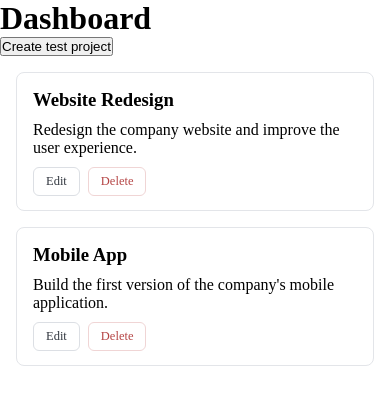
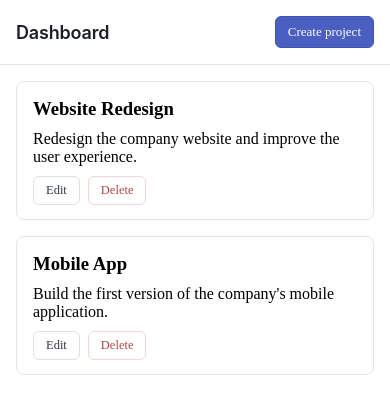
Before and after one commit to adeeltahirdev/MiniProjectManager, a React (Vite) app: page /dashboard in a window 390 px wide. Shown: the top 414 px of the page. Built offline with nearby package versions, Linux system fonts and the light colour scheme.

Commit message:
Implemented edit and delete functionality

```diff
--- /dev/null
+++ b/src/components/EditProject.jsx
@@ -0,0 +1,63 @@
+import { useProjects } from "../context/ProjectContext";
+import { useState } from "react";
+
+function Editproject({project, onClose}) {
+
+    const {updateProject} = useProjects()
+    const [name, setName] = useState(project.name)
+    const [description, setDescription] = useState(project.description)
+    const [error, setError] = useState('')
+
+    function handleSubmit(e) {
+        e.preventDefault()
+
+        setError('')
+
+        if (name.trim() === '') {
+            setError('Project name is required')
+            return
+        }
+
+        updateProject(project.id, name, description)
+
+        onClose?.()
+    }
+
+    return(
+        <div className="container" onClick={onClose}>
+            <form className="login-form" onSubmit={handleSubmit} onClick={(e) => e.stopPropagation()}>
+                <h2>Edit Project</h2>
+
+                <div className="form-group">
+                    <label htmlFor="name">Project Name</label>
+                    <input
+                        id="name"
+                        type="text"
+                        placeholder="Enter project name"
+                        value={name}
+                        onChange={(e) => setName(e.target.value)}
+                    />
+                </div>
+
+                <div className="form-group">
+                    <label htmlFor="description">Description</label>
+                    <textarea
+                        id="description"
+                        className="project-description"
+                        value={description}
+                        onChange={(e) => setDescription(e.target.value)}
+                    >
+                    </textarea>
+                </div>
+
+                {error && <p className="error-message">{error}</p>}
+
+                <button type="submit">
+                    Update
+                </button>
+            </form>
+        </div>
+    );
+}
+
+export default Editproject
--- a/src/components/ProjectCard.jsx
+++ b/src/components/ProjectCard.jsx
@@ -1,6 +1,9 @@
+import { useProjects } from "../context/ProjectContext";
 
 
-function ProjectCard({project}) {
+function ProjectCard({project, onEdit}) {
+
+    const {deleteProject} = useProjects()
 
   return (
     <div className="card">
@@ -11,8 +14,8 @@ function ProjectCard({project}) {
           <p>{project.description}</p>
 
           <div className="card-action">
-            <button className="edit-btn">Edit</button>
-            <button className="del-btn">Delete</button>
+            <button className="edit-btn" onClick={() => onEdit(project)}>Edit</button>
+            <button className="del-btn" onClick={() => deleteProject(project.id)}>Delete</button>
           </div>
         </div>
   );
--- a/src/context/ProjectContext.jsx
+++ b/src/context/ProjectContext.jsx
@@ -6,7 +6,6 @@ const ProjectContext = createContext()
 export function Projectprovider({ children }) {
 
     const [projects, setProjects] = useState(initialprojects)
-    const [loading, setLoading] = useState(false)
 
     function createProject(name, description) {
 
@@ -22,8 +21,34 @@ export function Projectprovider({ children }) {
 
     }
 
+    function deleteProject(id) {
+
+        setProjects(
+            projects.filter(project => project.id !== id)
+        )
+
+    }
+
+    function updateProject(id, name, description) {
+
+        setProjects(p => {
+            return p.map(project => {
+
+                if (project.id === id) {
+                    return {
+                        ...project,
+                        name: name,
+                        description: description,
+                    }
+                }
+
+                return project
+            })
+        })
+    }
+
     return (
-        <ProjectContext.Provider value={{projects, createProject}}>
+        <ProjectContext.Provider value={{projects, createProject, deleteProject, updateProject}}>
             {children}
         </ProjectContext.Provider>
     )
--- a/src/index.css
+++ b/src/index.css
@@ -337,7 +337,72 @@
   box-shadow: 0 0 0 3px rgba(220, 90, 90, 0.18);
 }
 
+/* ---------- Dashboard header ---------- */
+.header {
+  display: flex;
+  align-items: center;
+  justify-content: space-between;
+  padding: 20px 24px 16px;
+  border-bottom: 1px solid #e3e5e9;
+  background: #fff;
+  position: sticky;
+  top: 0;
+  z-index: 10;
+}
+
+.header h1 {
+  margin: 0;
+  font-size: 20px;
+  font-weight: 600;
+  color: #1c1f24;
+  letter-spacing: -0.01em;
+  font-family: -apple-system, BlinkMacSystemFont, "Segoe UI", Roboto,
+    "Helvetica Neue", Arial, sans-serif;
+}
+
+/* ---------- Create button ---------- */
+.craete-btn {
+  font-family: inherit;
+  font-size: 13.5px;
+  font-weight: 500;
+  padding: 8px 16px;
+  color: #fff;
+  background: #4a5fc1;
+  border: 1px solid #4053b0;
+  border-radius: 6px;
+  cursor: pointer;
+  transition: background 120ms ease;
+}
+
+.craete-btn:hover {
+  background: #4256b4;
+}
+
+.craete-btn:active {
+  background: #3c4ea5;
+}
+
+.craete-btn:focus-visible {
+  outline: none;
+  box-shadow: 0 0 0 3px rgba(74, 95, 193, 0.25);
+}
+
 /* ---------- Small screens ---------- */
+@media (max-width: 640px) {
+  .header {
+    padding: 16px;
+  }
+
+  .header h1 {
+    font-size: 18px;
+  }
+
+  .craete-btn {
+    padding: 7px 12px;
+    font-size: 13px;
+  }
+}
+
 @media (max-width: 420px) {
   .login-form {
     padding: 22px 18px 20px;
--- a/src/pages/Dashboard.jsx
+++ b/src/pages/Dashboard.jsx
@@ -1,11 +1,13 @@
+import { useState } from "react";
 import CreateProject from "../components/CreateProject";
-import { useState } from "react";
 import { useProjects } from "../context/ProjectContext";
 import ProjectCard from "../components/ProjectCard";
+import Editproject from "../components/EditProject";
 
 function Dashboard() {
 
     const [showCreateform, setShowCreateForm] = useState(false)
+    const [editingProject, setEditingProject] = useState(null)
 
     const {projects} = useProjects()
 
@@ -16,15 +18,28 @@ function Dashboard() {
 
     }
 
+    function handleEdit(project) {
+
+        setEditingProject(project)
+
+    }
+
     return(
         <>
-            <div>
+            <div className="header">
                 <h1>Dashboard</h1>
 
-                <button onClick={handleCreate}>Create test project</button>
+                <button className="craete-btn" onClick={handleCreate}>Create project</button>
+            </div>
+
+            <div>
 
                 {showCreateform && <CreateProject onClose={() => setShowCreateForm(false)}/>}
 
+                {editingProject && <Editproject
+                    project={editingProject}
+                    onClose={() => setEditingProject(null)}
+                />}
 
             </div>
 
@@ -33,6 +48,7 @@ function Dashboard() {
                     <ProjectCard
                         key={project.id}
                         project={project}
+                        onEdit={handleEdit}
                     />
                 ))}
             </div>
```
